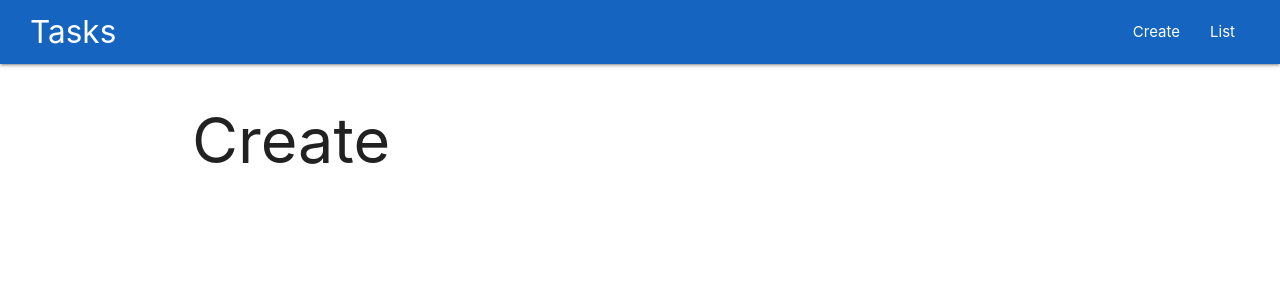
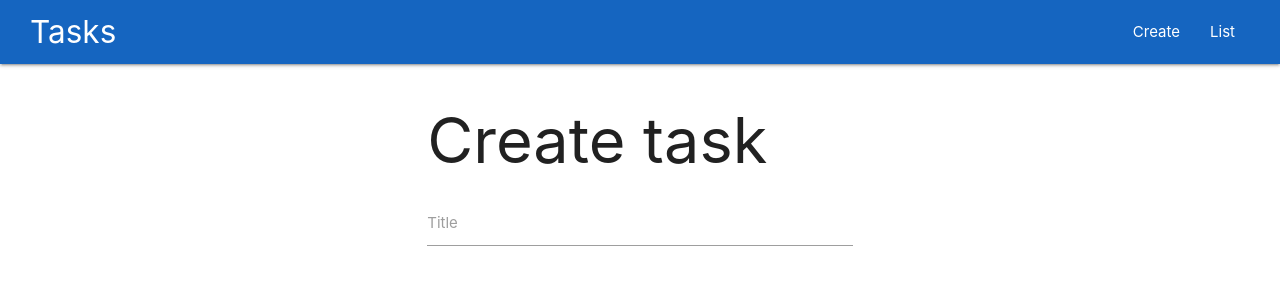
Before and after one commit to ili-che-w/tasks-app, a Vue app: page / in a window 1280 px wide. Shown: the top 300 px of the page. Built offline with nearby package versions, Linux system fonts and the light colour scheme.

Commit message:
[+] create task title

```diff
--- a/src/views/Create.vue
+++ b/src/views/Create.vue
@@ -1,5 +1,12 @@
 <template>
-  <div>
-    <h1>Create</h1>
+  <div class="row">
+    <div class="col s6 offset-s3">
+      <h1>Create task</h1>
+
+      <div class="input-field">
+        <input id="title" type="text" class="validate" required />
+        <label for="title">Title</label>
+      </div>
+    </div>
   </div>
 </template>
```
